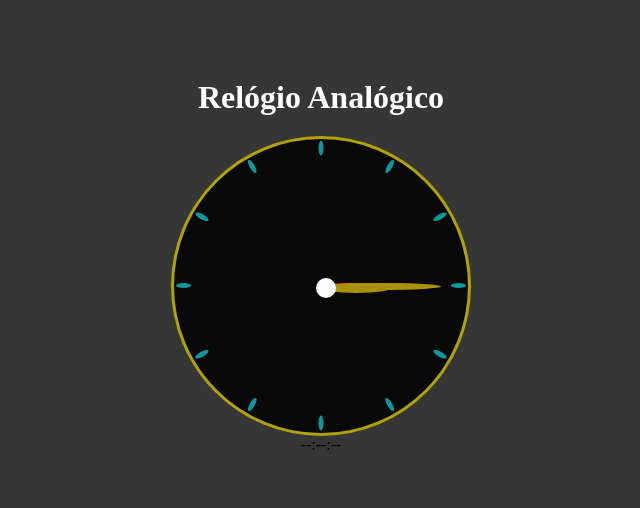
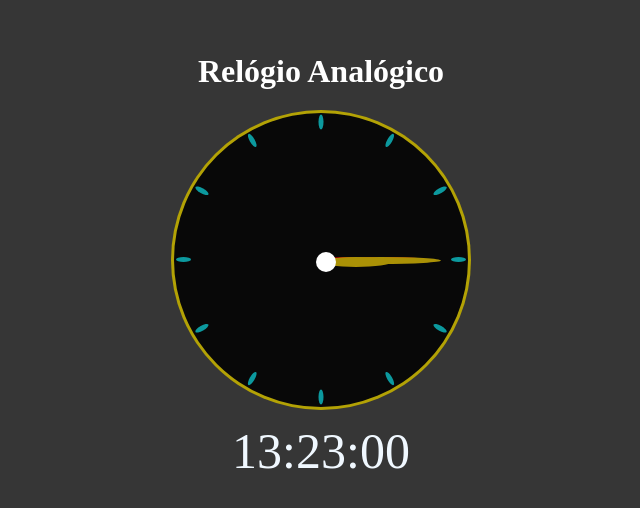
Before and after one commit to JoaoMz/analog_watch, a plain HTML site: page index.html in a window 1280 px wide. Shown: the part 134-642 px from the top of the page, without its empty margins (319-959 px from the left). Drawn offline with Linux system fonts and the light colour scheme.

Commit message:
Criando funcao update horas

```diff
--- a/index.html
+++ b/index.html
@@ -35,5 +35,7 @@
     </div>
     <div class="digital">--:--:--</div>
 
+    <script src="script.js"></script>
 </body>
+
 </html>
--- a/script.js
+++ b/script.js
@@ -0,0 +1,21 @@
+//Detectando Elementos
+
+let p_seg = document.querySelector('.p_seg');
+let p_min = document.querySelector('.p_min');
+let p_hour = document.querySelector('.p_hour');
+let digital = document.querySelector('.digital');
+function UpdateHour(){
+    let new_date = new Date();
+    let seconds = new_date.getSeconds();
+    let minutes = new_date.getMinutes();
+    let hours = new_date.getHours();
+
+    digital.innerHTML = `${fixZero(hours)}:${fixZero(minutes)}:${fixZero(seconds)}`;
+}
+
+function fixZero(time){
+    return time < 10 ? `0${time}` : time;
+
+}
+
+setInterval(UpdateHour, 1000);
--- a/style.css
+++ b/style.css
@@ -83,3 +83,10 @@ h1{
     margin-top:-5px;
     margin-left: -5px;
 }
+
+.digital{
+    margin-top:12px;
+    color:aliceblue;
+    font-size: 50px;
+    font-family: 'Times New Roman', Times, serif;
+}
```
